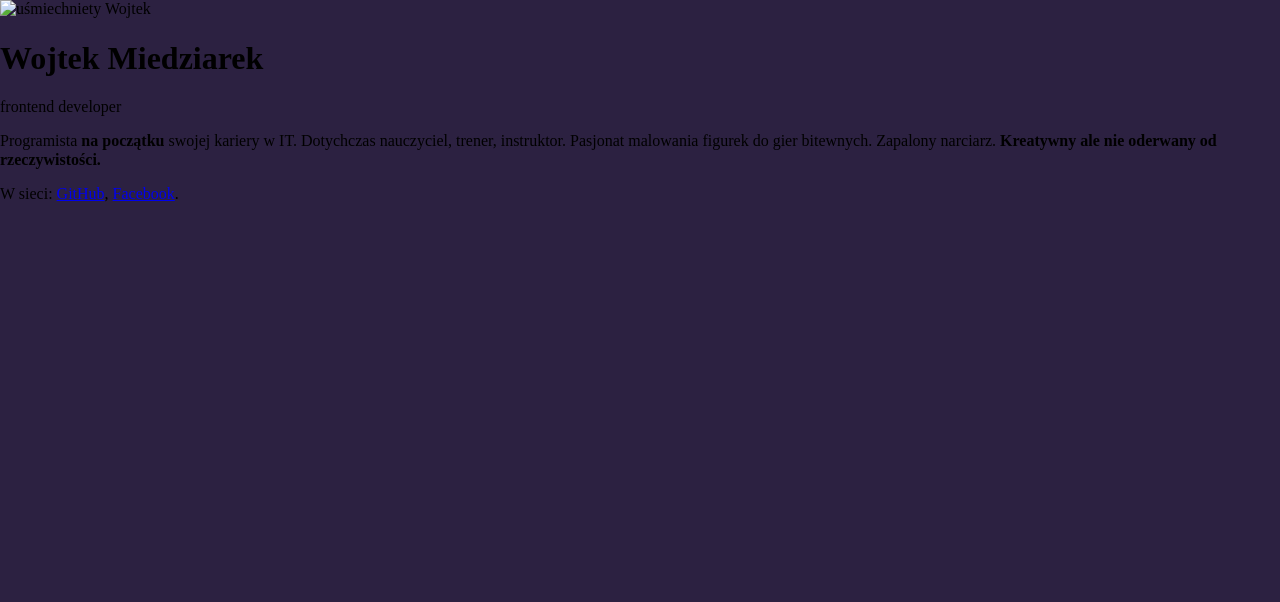
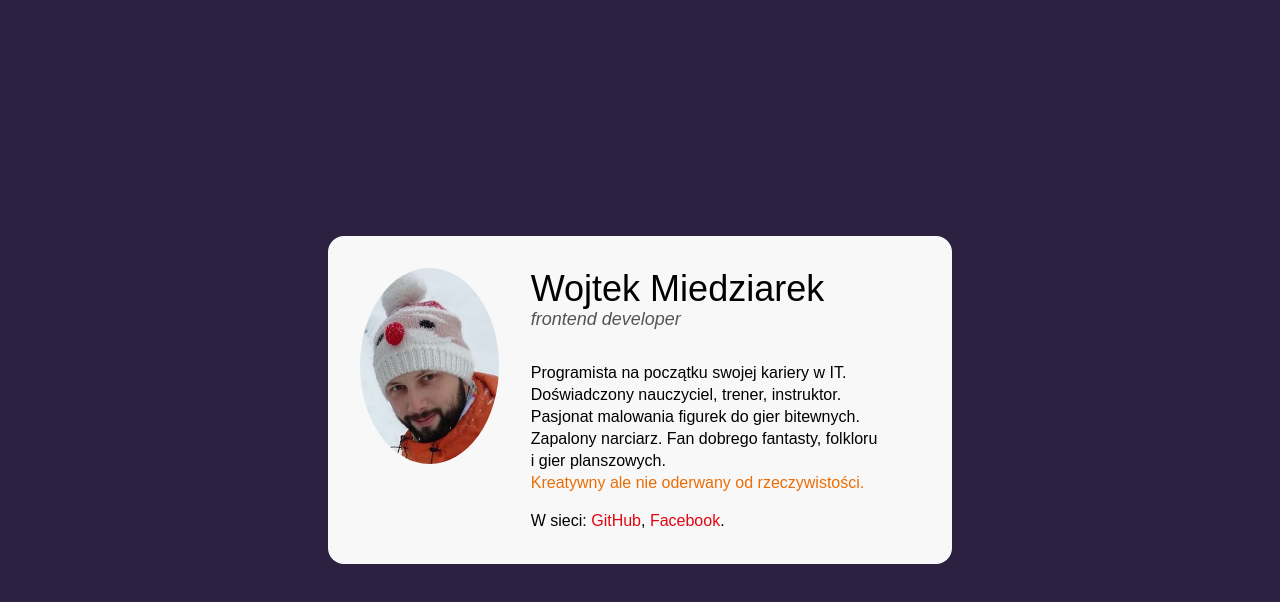
Before and after one commit to WojciechMiedziarek/business-card, a plain HTML site: page index.html in a window 1280 px wide. Drawn offline with Linux system fonts and the light colour scheme.

Commit message:
feat:CSS, html

```diff
--- a/css/style.css
+++ b/css/style.css
@@ -1,9 +1,81 @@
 html {
     box-sizing: border-box;
 }
+
 *, *:before, *:after {
     box-sizing: inherit;
 }
-body{
+
+body {
     background: #2C2141;
+    min-height: 100vh;
+    padding: 16px;
+    display: flex;
+    justify-content: center;
+    align-items: center;
+    font-family: Arial, Helvetica, sans-serif;
+
 }
+
+.card {
+    background: #F8F8F8;
+    border-radius: 16px;
+    max-width: 624px;
+    width: 100%;
+    padding: 32px;
+
+}
+
+.person__photo {
+    border-radius: 100%;
+    width: 156px;
+    height: 196px;
+    left: 375px;
+    top: 279px;
+    margin-right: 32px;
+}
+
+.person{
+    display: flex;
+    align-items: flex-start;
+}
+
+.person__name{
+    margin: 0;
+    font-weight: normal;
+    font-size: 36px;
+}
+.person__position{
+font-family: Arial;
+font-style: italic;
+font-weight: normal;
+font-size: 18px;
+color: #545454;
+}
+
+.person__header{
+    margin-bottom: 32px;
+}
+
+.person__description{
+
+font-style: normal;
+font-weight: normal;
+font-size: 16px;
+line-height: 22px;
+}
+
+.person__special{
+
+color: #ED6D05;
+font-weight: normal;
+}
+
+.person__link{
+text-decoration: none;
+color: #E20613;
+}
+
+.person__description--last{
+    margin: 0;
+}
--- a/index.html
+++ b/index.html
@@ -13,18 +13,20 @@
 <body>
     <main class="card">
         <article class="person">
-            <img class="person-photo" src="" alt="uśmiechniety Wojtek">
+            <img class="person__photo" src="css\img\wojtek1.jpg" alt="uśmiechniety Wojtek">
             <div>
-                <header class="person-header">
-                    <h1 class="person-name">Wojtek Miedziarek</h1>
-                    <span class="person-position">frontend developer</span>
+                <header class="person__header">
+                    <h1 class="person__name">Wojtek Miedziarek</h1>
+                    <span class="person__position">frontend developer</span>
                 </header>
-                <p class="person-description">Programista <strong class="person-special">na początku </strong>swojej kariery w IT. Dotychczas nauczyciel, trener, instruktor. Pasjonat
-                    malowania figurek do gier bitewnych. Zapalony narciarz. <strong class="person-special">Kreatywny ale nie oderwany od
-                    rzeczywistości.</strong></p>
-                    <p class="person-description">
-                        W sieci: <a class="person-link" href="#">GitHub</a>, <a class="person-link" href="#">Facebook</a>.
-                    </p>
+                <p class="person__description">Programista na początku swojej
+                    kariery w IT. Doświadczony nauczyciel, trener, instruktor.<br> Pasjonat
+                    malowania figurek do gier bitewnych. Zapalony narciarz. Fan dobrego fantasty, folkloru <br>i gier planszowych.  <strong class="person__special"><br>Kreatywny ale
+                        nie oderwany od
+                        rzeczywistości.</strong></p>
+                <p class="person__description--last person__description">
+                    W sieci: <a class="person__link" href="#">GitHub</a>, <a class="person__link" href="#">Facebook</a>.
+                </p>
 
             </div>
         </article>
```
Also changed, not shown: css/img/wojtek1.jpg (added).
